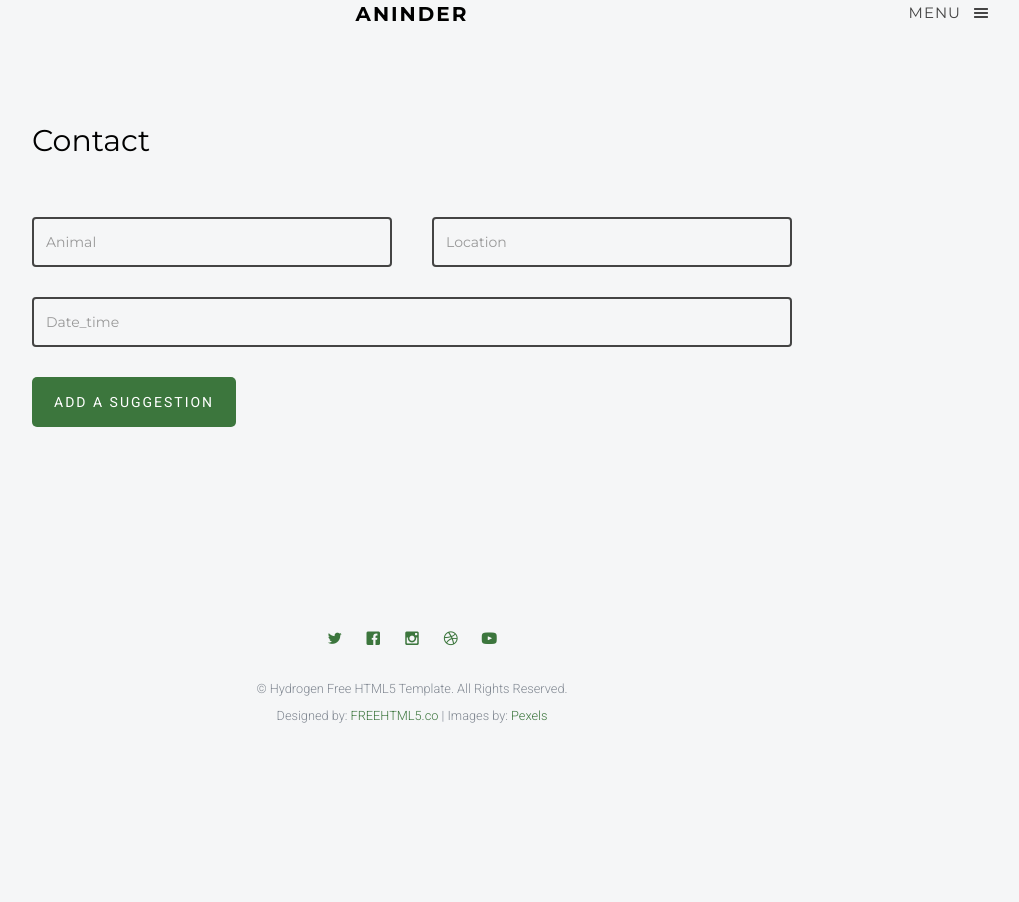
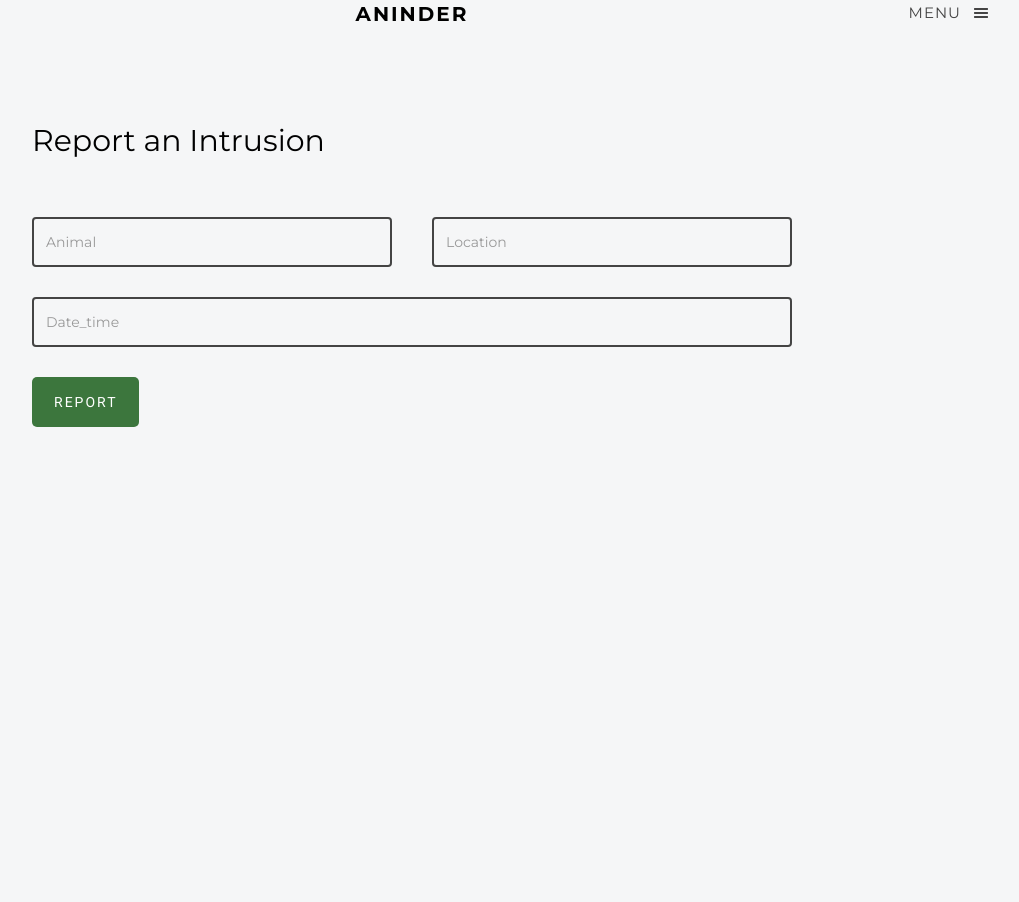
Before and after one commit to Arjun-23122001/aninder_btech_project, a Django app: page /report/ in a window 1280 px wide. Shown: the part 76-978 px from the top of the page, without its empty margins (238-1257 px from the left). After the commit the page ends 503 px from the top, so only its background shows below. Run offline with Django 3.2, Linux system fonts and the light colour scheme; some libraries are stand-ins or nearby versions; some web fonts are replaced.

Commit message:
Update report.html

```diff
--- a/templates/report.html
+++ b/templates/report.html
@@ -91,7 +91,7 @@
 		<div class="container">
 			<div class="row">
 				<div class="col-md-8 col-md-offset-2">
-					<h2>Contact</h2>
+					<h2>Report an Intrusion</h2>
 					<div class="fh5co-spacer fh5co-spacer-sm"></div>
 					<form method="POST">
 						{% csrf_token %}
@@ -111,7 +111,7 @@
 									<input type="text" class="form-control" placeholder="Date_time" Name="Date_time">
 								</div>
 								<div class="form-group">
-									<input type="submit" class="btn btn-primary" value="Add a suggestion">
+									<input type="submit" class="btn btn-primary" value="Report">
 								</div>
 							</div>
 						</div>
@@ -123,23 +123,6 @@
        </div>
 	</div>
 
-	<footer id="fh5co-footer">
-
-		<div class="container">
-			<div class="row row-padded">
-				<div class="col-md-12 text-center">
-					<p class="fh5co-social-icons">
-						<a href="#"><i class="icon-twitter"></i></a>
-						<a href="#"><i class="icon-facebook"></i></a>
-						<a href="#"><i class="icon-instagram"></i></a>
-						<a href="#"><i class="icon-dribbble"></i></a>
-						<a href="#"><i class="icon-youtube"></i></a>
-					</p>
-					<p><small>&copy; Hydrogen Free HTML5 Template. All Rights Reserved. <br>Designed by: <a href="http://freehtml5.co/" target="_blank">FREEHTML5.co</a> | Images by: <a href="http://pexels.com" target="_blank">Pexels</a> </small></p>
-				</div>
-			</div>
-		</div>
-	</footer>
 
 
 	<script src="{% static 'js/jquery.min.js' %}"></script>
```
